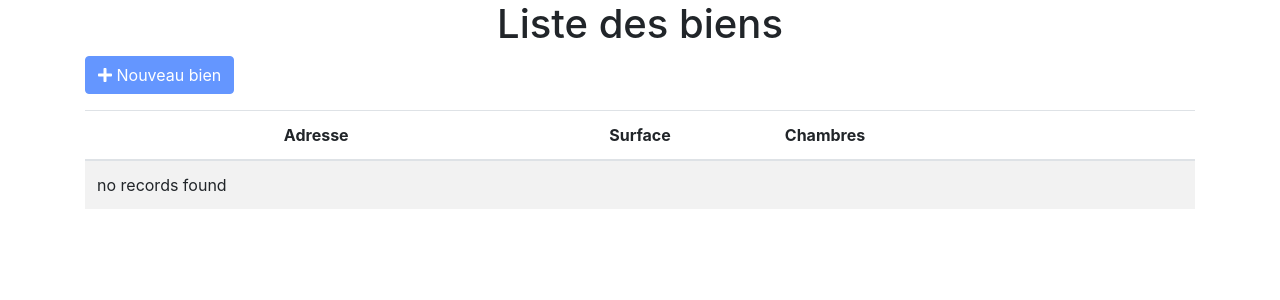
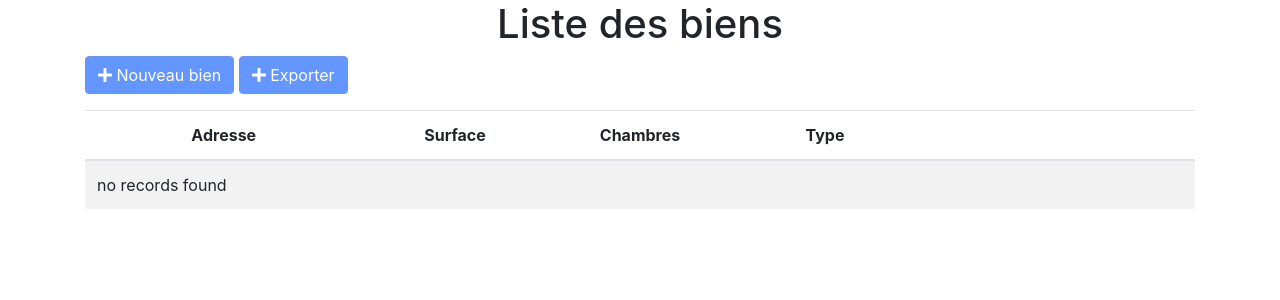
Before and after one commit to milonte/testProject, a Symfony app: template templates/property/index.html.twig in a window 1280 px wide. Shown: the top 300 px of the page. Run offline with Twig, Linux system fonts and the light colour scheme; the template is opened without the code that fills it, so the values that code supplies are empty; style sheets or scripts are compiled from the project's sources; some libraries are stand-ins or nearby versions.

Commit message:
export current list of properties

```diff
--- a/composer.json
+++ b/composer.json
@@ -32,6 +32,7 @@
         "thomaspark/bootswatch": "^4.3"
     },
     "require-dev": {
+        "doctrine/doctrine-fixtures-bundle": "^3.2",
         "symfony/debug-pack": "*",
         "symfony/maker-bundle": "^1.0",
         "symfony/profiler-pack": "*",
--- a/config/bundles.php
+++ b/config/bundles.php
@@ -15,4 +15,5 @@ return [
     Symfony\Bundle\MakerBundle\MakerBundle::class => ['dev' => true],
     Symfony\Bundle\WebServerBundle\WebServerBundle::class => ['dev' => true],
     Symfony\WebpackEncoreBundle\WebpackEncoreBundle::class => ['all' => true],
+    Doctrine\Bundle\FixturesBundle\DoctrineFixturesBundle::class => ['dev' => true, 'test' => true],
 ];
--- a/templates/property/index.html.twig
+++ b/templates/property/index.html.twig
@@ -12,22 +12,25 @@
         <h1 class="text-center">Liste des biens</h1>
 
         <a href="{{ path('property_new')}}" class="btn btn-primary"><i class="fas fa-plus"></i> Nouveau bien</a>
+        <a href="{{ path('property_export')}}" class="btn btn-primary"><i class="fas fa-plus"></i> Exporter</a>
 
         <table class="table table-striped mt-3">
             <thead>
                 <tr>
-                    <th class="col-5 text-center">Adresse</th>
+                    <th class="col-3 text-center">Adresse</th>
                     <th class="col-2 text-center">Surface</th>
                     <th class="col-2 text-center">Chambres</th>
+                    <th class="col-2 text-center">Type</th>
                     <th class="col-3 text-center"></th>
                 </tr>
             </thead>
             <tbody>
             {% for property in properties %}
                 <tr>
-                    <td class="col-5 text-center">{{ property.adress }}</td>
+                    <td class="col-3 text-center">{{ property.adress }}</td>
                     <td class="col-2 text-center">{{ property.surface }}</td>
                     <td class="col-2 text-center">{{ property.rooms }}</td>
+                    <td class="col-2 text-center">{{ property.type.type }}</td>
                     <td class="col-3 text-center">
                         <div class="row no-gutters">
                             <a class="btn btn-link" href="{{ path('property_edit', {'id': property.id}) }}"><i class="fas fa-edit"></i> Modifier</a>
```
Also changed, not shown: src/Controller/PropertyController.php (+43 -0 lines), 2 other files.
